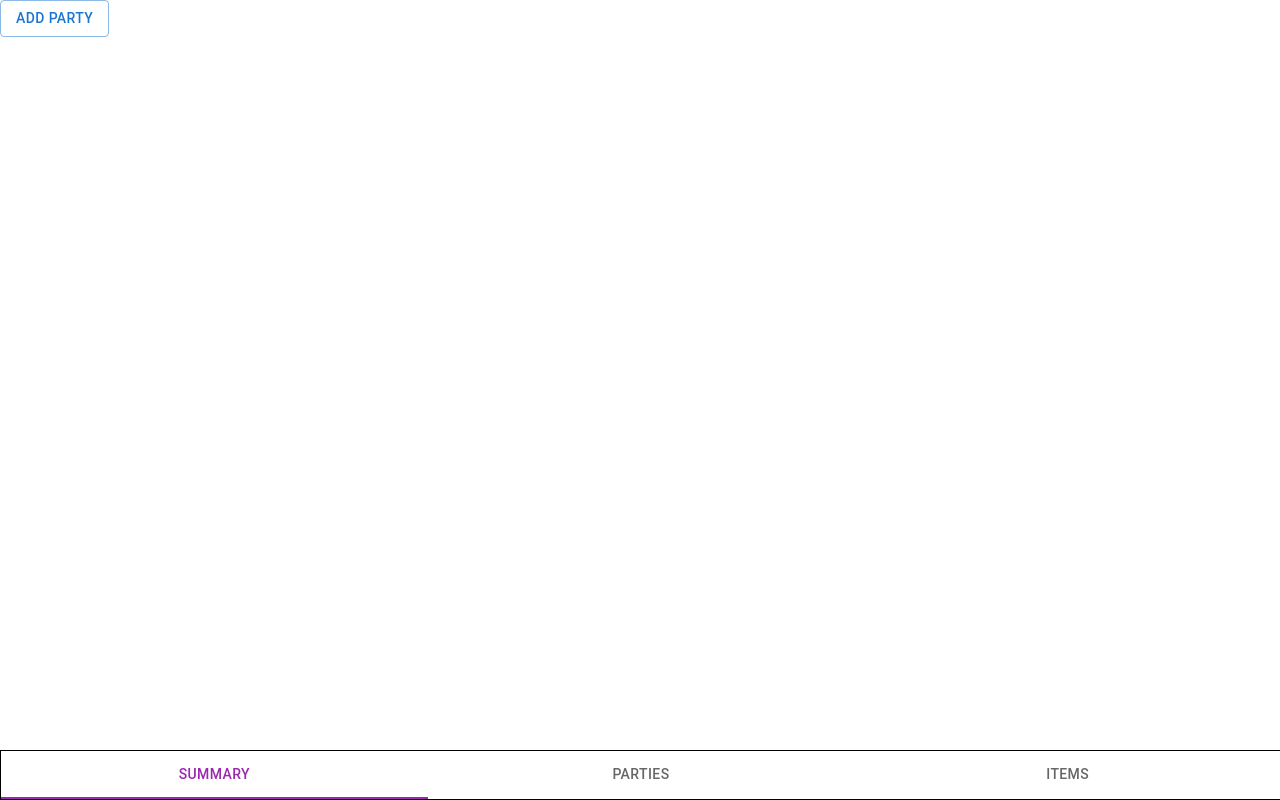
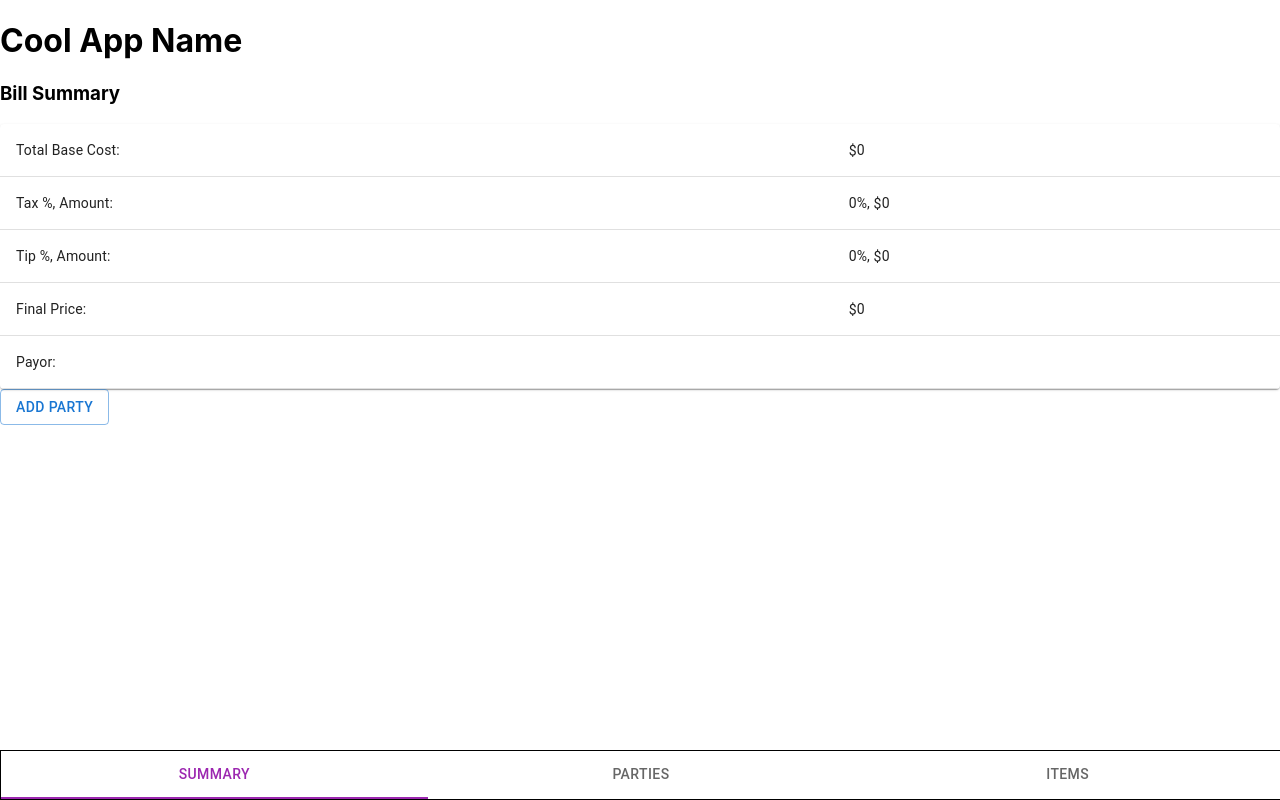
Before and after one commit to EddisonChen/BillSplitter_DebtSimplifier, a React (Create React App) app in the folder billsplitter_debtsimplifier/: page / in a window 1280 px wide. Built offline with nearby package versions, Linux system fonts and the light colour scheme.

Commit message:
Finished summary view, working on parties

```diff
--- a/billsplitter_debtsimplifier/src/App.jsx
+++ b/billsplitter_debtsimplifier/src/App.jsx
@@ -7,6 +7,7 @@ function App() {
 
   return (
     <div>
+      <h1>Cool App Name</h1>
       <BillSplitter/>
     </div>
   );
--- a/billsplitter_debtsimplifier/src/Components/BillSplitter/BillSplitter.jsx
+++ b/billsplitter_debtsimplifier/src/Components/BillSplitter/BillSplitter.jsx
@@ -17,6 +17,9 @@ import TollIcon from '@mui/icons-material/Toll';
 import PercentIcon from '@mui/icons-material/Percent';
 import './BillSplitter.css';
 import Button from "@mui/material/Button";
+import SummaryView from "./SummaryView/SummaryView";
+import PartiesView from "./PartiesView/PartiesView";
+import ItemsView from "./ItemsView/ItemsView";
 
 //Mui Tabs, Mui Speed Dial
 // receipt scanner
@@ -182,7 +185,10 @@ const BillSplitter = ({parties}) => {
                 partyCentric.push({
                     trxId: uuidv4(),
                     debtor: tempParties[i],
-                    amountOwed: 0,
+                    totalAmountOwed: 0,
+                    baseAmount: 0,
+                    tipAmount: 0,
+                    taxAmount: 0,
                     payor: payor || "Payor",
                     items: []
                 });
@@ -191,7 +197,10 @@ const BillSplitter = ({parties}) => {
                 for (let j=0; j<itemsWithCalculations.length; j++) {
                     if (itemsWithCalculations[j].involvedParties.includes(partyCentric[i].debtor)) {
                         const splitItemCost = itemsWithCalculations[j].totalCost/itemsWithCalculations[j].involvedParties.length;
-                        partyCentric[i].amountOwed += splitItemCost;
+                        partyCentric[i].totalAmountOwed += splitItemCost;
+                        partyCentric[i].baseAmount += itemsWithCalculations[j].itemCost/itemsWithCalculations[j].involvedParties.length;
+                        partyCentric[i].tipAmount += itemsWithCalculations[j].tipAmount/itemsWithCalculations[j].involvedParties.length;
+                        partyCentric[i].taxAmount += itemsWithCalculations[j].taxAmount/itemsWithCalculations[j].involvedParties.length;
                         partyCentric[i].items.push({
                             itemId:itemsWithCalculations[j].itemId,
                             itemName: itemsWithCalculations[j].itemName,
@@ -211,11 +220,9 @@ const BillSplitter = ({parties}) => {
     console.log(itemsWithCalculations)
     console.log(partyInformation)
 
-    console.log(speedDialModal)
-
     return (
         <div>
-            <div>
+            {/* <div>
                 {tempParties}
             </div>
             {parties && <button>Add to Debt Simplifier</button>}
@@ -233,20 +240,18 @@ const BillSplitter = ({parties}) => {
                             {showItems}
                         </tbody>
                 </table>
-                <table>
-                    <thead>
-                        <tr>
-                            <th>Cost of Items</th>
-                            <th>Total Tip Amount:</th>
-                            <th>Final Cost</th>
-                        </tr>
-                    </thead>
-
-                </table>
                 </div>
-
-
-            )}
+            )} */}
+            {tabView === 1 && <PartiesView
+                partyInformation={partyInformation}/>}
+            {tabView === 0 && <SummaryView
+                itemsWithCalculations={itemsWithCalculations}
+                taxInput={taxInput}
+                taxInputType={taxInputType}
+                tipInput={tipInput}
+                tipAfterTax={tipAfterTax}
+                payor={payor}
+                partyInformation={partyInformation}/>}
             {parties === undefined &&
                 <Button variant="outlined" onClick={handleShowAddPartyModal}>Add Party</Button>}
             {speedDialModal === "addTempParty" && <AddTempParty
--- a/billsplitter_debtsimplifier/src/Components/BillSplitter/PartiesView/PartiesView.jsx
+++ b/billsplitter_debtsimplifier/src/Components/BillSplitter/PartiesView/PartiesView.jsx
@@ -1,5 +1,59 @@
-const PartiesView = () => {
+import Table from '@mui/material/Table';
+import TableBody from '@mui/material/TableBody';
+import TableCell from '@mui/material/TableCell';
+import TableContainer from '@mui/material/TableContainer';
+import TableHead from '@mui/material/TableHead';
+import TableRow from '@mui/material/TableRow';
+import Paper from '@mui/material/Paper';
+import { useState } from 'react';
 
+const PartiesView = ({partyInformation}) => {
+
+    const [expand, setExpand] = useState();
+
+    const handleExpand = (id) => {
+        setExpand(id)
+    }
+
+    const handleShrink = () => {
+        setExpand(null);
+    }
+
+    const mappedParties = partyInformation.map((party) => (
+        (expand === party.trxId ?
+            (<TableRow key={party.trxId} onClick={handleShrink}>
+                <TableCell>{party.debtor}</TableCell>
+
+            </TableRow>)
+            :
+            (<TableRow key={party.trxId} value={party.trxId} onClick={(() => {
+                handleExpand(party.trxId)
+            })
+                }>
+                <TableCell >{party.debtor}</TableCell>
+                <TableCell>${party.totalAmountOwed}</TableCell>
+            </TableRow>))
+    ))
+
+    return (
+        <div>
+            <h3>Parties</h3>
+            <TableContainer component={Paper}>
+                <Table>
+                    <TableHead>
+                        <TableRow>
+                            <TableCell align="left">Party</TableCell>
+                            <TableCell align="left">Amount Spent</TableCell>
+                        </TableRow>
+                    </TableHead>
+                    <TableBody>
+                        {mappedParties}
+                    </TableBody>
+                </Table>
+            </TableContainer>
+        </div>
+
+    )
 }
 
 export default PartiesView;
--- a/billsplitter_debtsimplifier/src/Components/BillSplitter/SummaryView/SummaryView.jsx
+++ b/billsplitter_debtsimplifier/src/Components/BillSplitter/SummaryView/SummaryView.jsx
@@ -1,6 +1,94 @@
-const SummaryView = () => {
+import Table from '@mui/material/Table';
+import TableBody from '@mui/material/TableBody';
+import TableCell from '@mui/material/TableCell';
+import TableContainer from '@mui/material/TableContainer';
+import TableHead from '@mui/material/TableHead';
+import TableRow from '@mui/material/TableRow';
+import Paper from '@mui/material/Paper';
+import { useEffect, useState } from 'react';
 
+const SummaryView = ({itemsWithCalculations, taxInput, taxInputType, tipInput, tipAfterTax, payor}) => {
 
+    const [totalBaseCostDisplay, setTotalBaseCostDisplay] = useState();
+    const [taxDisplay, setTaxDisplay] = useState();
+    const [tipDisplay, setTipDisplay] = useState();
+    const [finalPriceDisplay, setFinalPriceDisplay] = useState();
+
+    useEffect(() => {
+        const performCalculations = () => {
+            let sumBaseCost = 0;
+            let sumTaxAmount = 0;
+            let sumTaxableItems = 0;
+            let sumTipAmount = 0;
+            let sumFinalPrice = 0;
+
+            for (let i=0; i<itemsWithCalculations.length; i++) {
+
+                sumBaseCost += itemsWithCalculations[i].itemCost;
+
+                if (itemsWithCalculations[i].taxExempt === false) {
+                    sumTaxAmount += itemsWithCalculations[i].taxAmount;
+                    sumTaxableItems += itemsWithCalculations[i].itemCost;
+                }
+
+                if (tipAfterTax) {
+                    sumTipAmount += tipInput*(itemsWithCalculations[i].itemCost + itemsWithCalculations[i].taxAmount);
+                } else{
+                    sumTipAmount += tipInput*itemsWithCalculations[i].itemCost;
+                }
+
+                sumFinalPrice += itemsWithCalculations[i].totalCost;
+
+            }
+
+            setTotalBaseCostDisplay(`$${parseFloat(sumBaseCost.toFixed(2))}`);
+
+            if (taxInputType === "percentage") {
+                setTaxDisplay(`${parseFloat(taxInput.toFixed(1))}%, $${parseFloat(sumTaxAmount.toFixed(2))}`);
+            } else {
+                const calculatedTaxPercentage = parseFloat((sumTaxAmount/sumTaxableItems).toFixed(1));
+                setTaxDisplay(`${calculatedTaxPercentage}%, $${parseFloat(taxInput.toFixed(2))}`);
+            }
+
+            setTipDisplay(`${parseFloat((tipInput*100).toFixed(1))}%, $${parseFloat(sumTipAmount.toFixed(2))}`);
+
+            setFinalPriceDisplay(`$${parseFloat(sumFinalPrice.toFixed(2))}`);
+        }
+
+        performCalculations()
+    }, [itemsWithCalculations, taxInput, taxInputType, tipInput, tipAfterTax]);
+
+return (
+    <div>
+        <h3>Bill Summary</h3>
+        <TableContainer component={Paper}>
+            <Table aria-label="summary of costs table">
+                <TableBody>
+                    <TableRow>
+                        <TableCell align="left">Total Base Cost:</TableCell>
+                        <TableCell align="left">{totalBaseCostDisplay}</TableCell>
+                    </TableRow>
+                    <TableRow>
+                        <TableCell align="left">Tax %, Amount:</TableCell>
+                        <TableCell align="left">{taxDisplay}</TableCell>
+                    </TableRow>
+                    <TableRow>
+                        <TableCell align="left">Tip %, Amount:</TableCell>
+                        <TableCell align="left">{tipDisplay}</TableCell>
+                    </TableRow>
+                    <TableRow>
+                        <TableCell align="left">Final Price:</TableCell>
+                        <TableCell align="left">{finalPriceDisplay}</TableCell>
+                    </TableRow>
+                    <TableRow>
+                        <TableCell align="left">Payor:</TableCell>
+                        <TableCell align="left">{payor}</TableCell>
+                    </TableRow>
+                </TableBody>
+            </Table>
+        </TableContainer>
+    </div>
+)
 }
 
 export default SummaryView;
```
